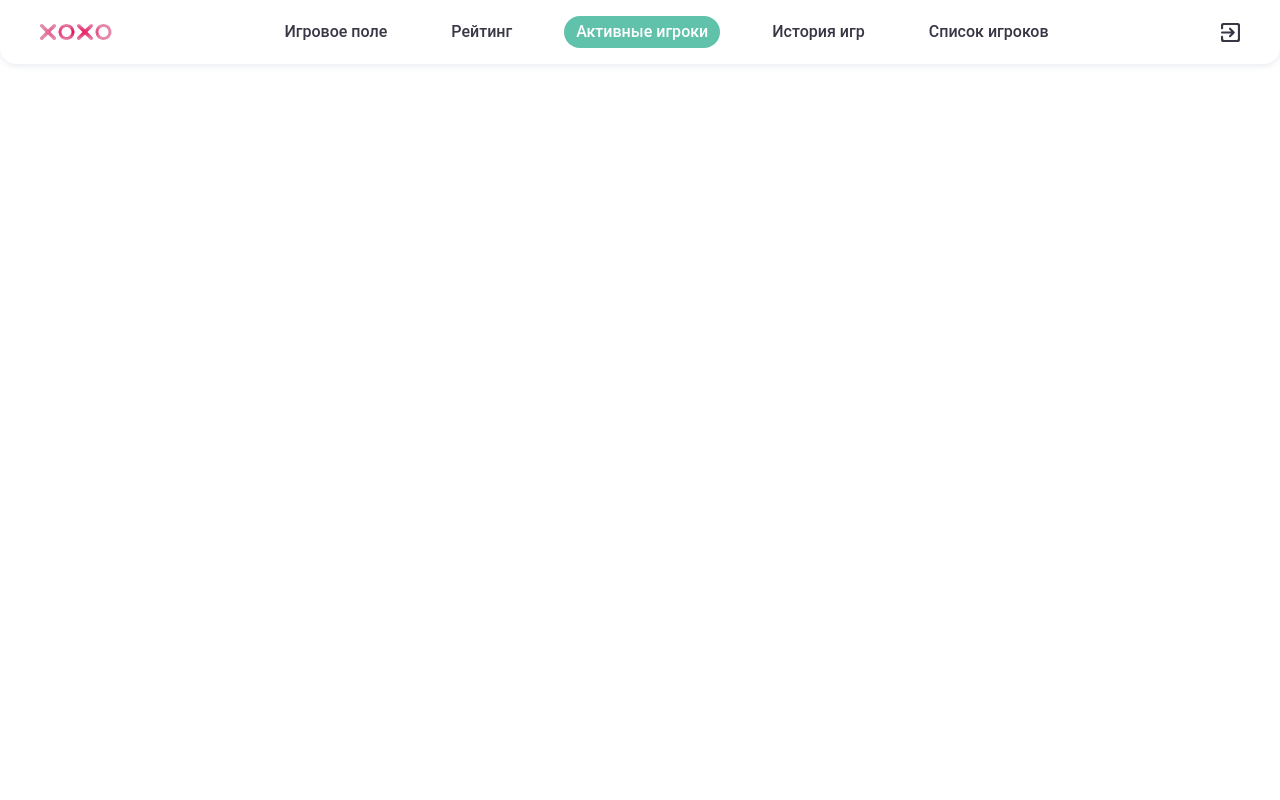
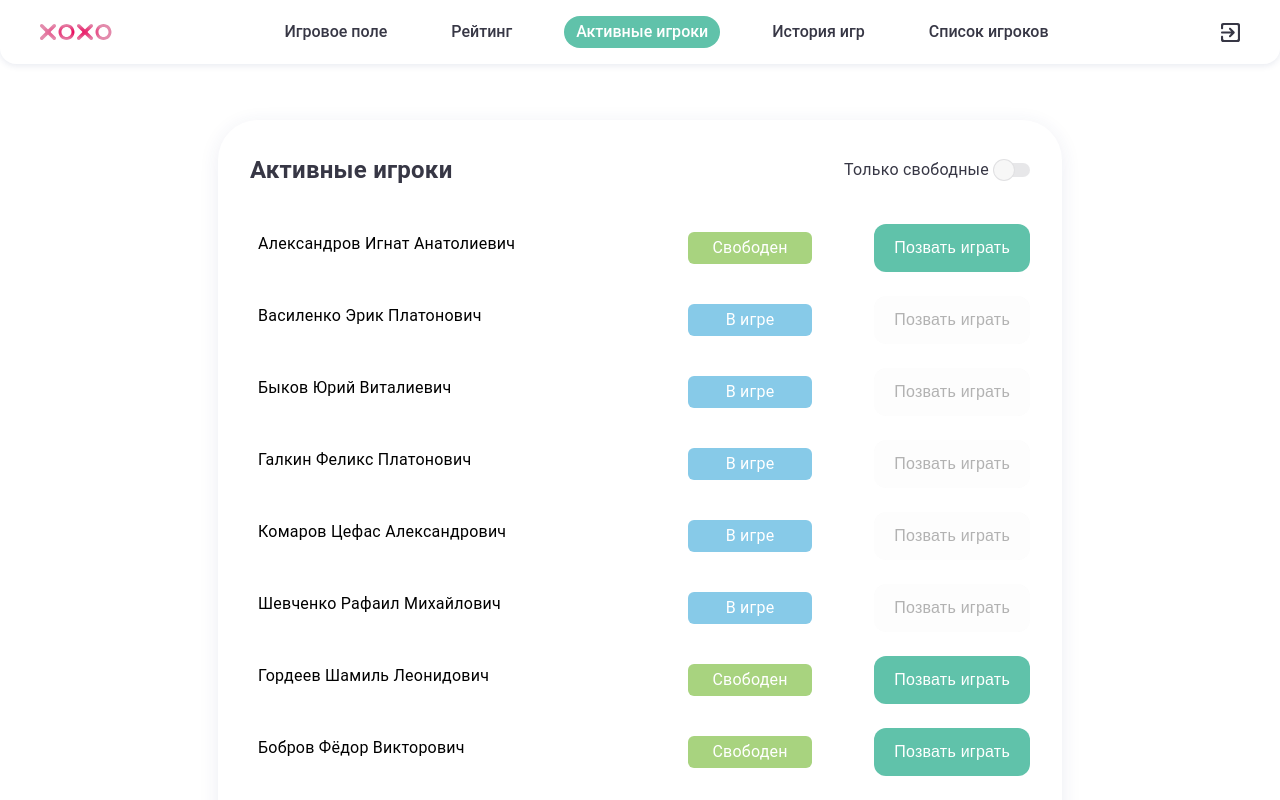
Before and after one commit to Danil20340/Tic-Tac-Toe-frontend, a React (Vite) app: page / in a window 1280 px wide. Shown: the top 800 px of the page. Built offline with nearby package versions, Linux system fonts and the light colour scheme.

Commit message:
Add new page "Active"

```diff
--- /dev/null
+++ b/src/pages/active-players/index.css
@@ -0,0 +1,9 @@
+.active-players {
+    margin: 120px 0 64px 0;
+    flex-direction: column;
+    padding: 32px;
+    gap: 24px;
+    max-width: 780px;
+    box-shadow: 0 4px 20px rgba(44, 57, 121, 0.09);
+    border-radius: 40px;
+}
--- a/src/pages/active-players/index.tsx
+++ b/src/pages/active-players/index.tsx
@@ -1,7 +1,51 @@
 import React from 'react'
+import './index.css'
+import { Container } from '../../components/container';
+import { Text } from '../../components/text';
+import { Button } from '../../components/button';
+import { Status } from '../../components/status';
+import { Row } from '../../components/row';
+import { Cell } from '../../components/cell';
+import { Switch } from '../../components/switch';
+export const ActivePlayers = () => {
 
-export const ActivePlayers = () => {
+  const playerActive = [
+    { FIO: 'Александров Игнат Анатолиевич', status: "Свободен" },
+    { FIO: 'Василенко Эрик Платонович', status: "В игре" },
+    { FIO: 'Быков Юрий Виталиевич', status: "В игре" },
+    { FIO: 'Галкин Феликс Платонович', status: "В игре" },
+    { FIO: 'Комаров Цефас Александрович', status: "В игре" },
+    { FIO: 'Шевченко Рафаил Михайлович', status: "В игре" },
+    { FIO: 'Гордеев Шамиль Леонидович', status: "Свободен" },
+    { FIO: 'Бобров Фёдор Викторович', status: "Свободен" },
+    { FIO: 'Суворов Феликс Григорьевич', status: "В игре" },
+    { FIO: 'Марков Йошка Фёдорович', status: "Свободен" }
+
+  ]
+  const elements = playerActive.map(item =>
+    <Row style={{ boxShadow: "none", padding: "12px 0px" }}>
+      <Cell style={{ width: "360px" }}>{item.FIO}</Cell>
+      {item.status === "Свободен" ? <Status isFree={true} /> : <Status />}
+      {item.status === "Свободен" ? <Button >Позвать играть</Button> :
+        <Button disabled={true} backgroundColor="#F7F7F7" >Позвать играть</Button>}
+    </Row>
+  );
   return (
-    <div>Active players</div>
+
+    <Container className="active-players">
+      <Container style={{ justifyContent: 'space-between' }}>
+        <Text style={{ fontWeight: 700, fontSize: "24px", lineHeight: '36px' }}>Активные игроки</Text>
+        <Container style={{ width: '', alignItems: 'center' }}>
+          <Text style={{ marginRight: '8px' }}>Только свободные</Text>
+          <Container style={{ width: '' }}>
+            <Switch />
+          </Container>
+        </Container>
+      </Container>
+      <Container style={{ flexDirection: "column", alignItems: 'flex-start' }}>
+        {elements}
+      </Container>
+    </Container>
+
   )
 }
```
